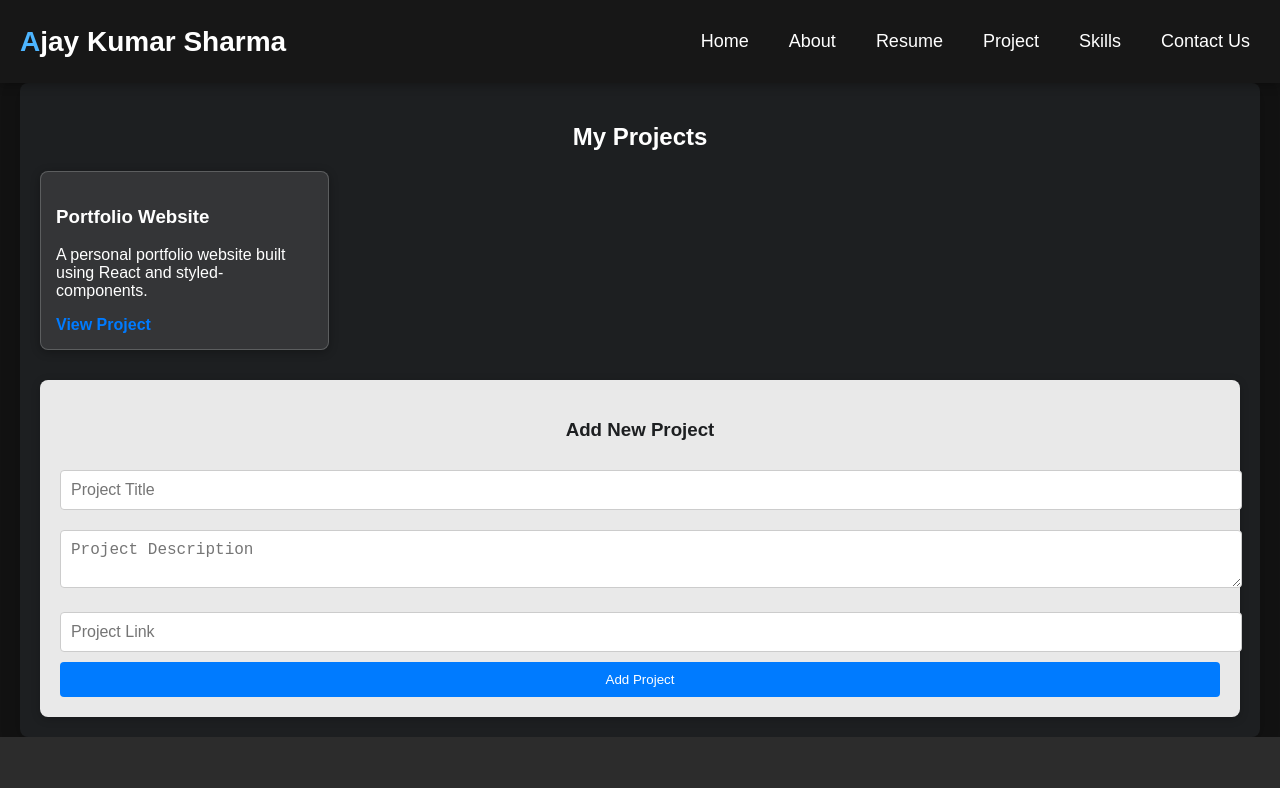
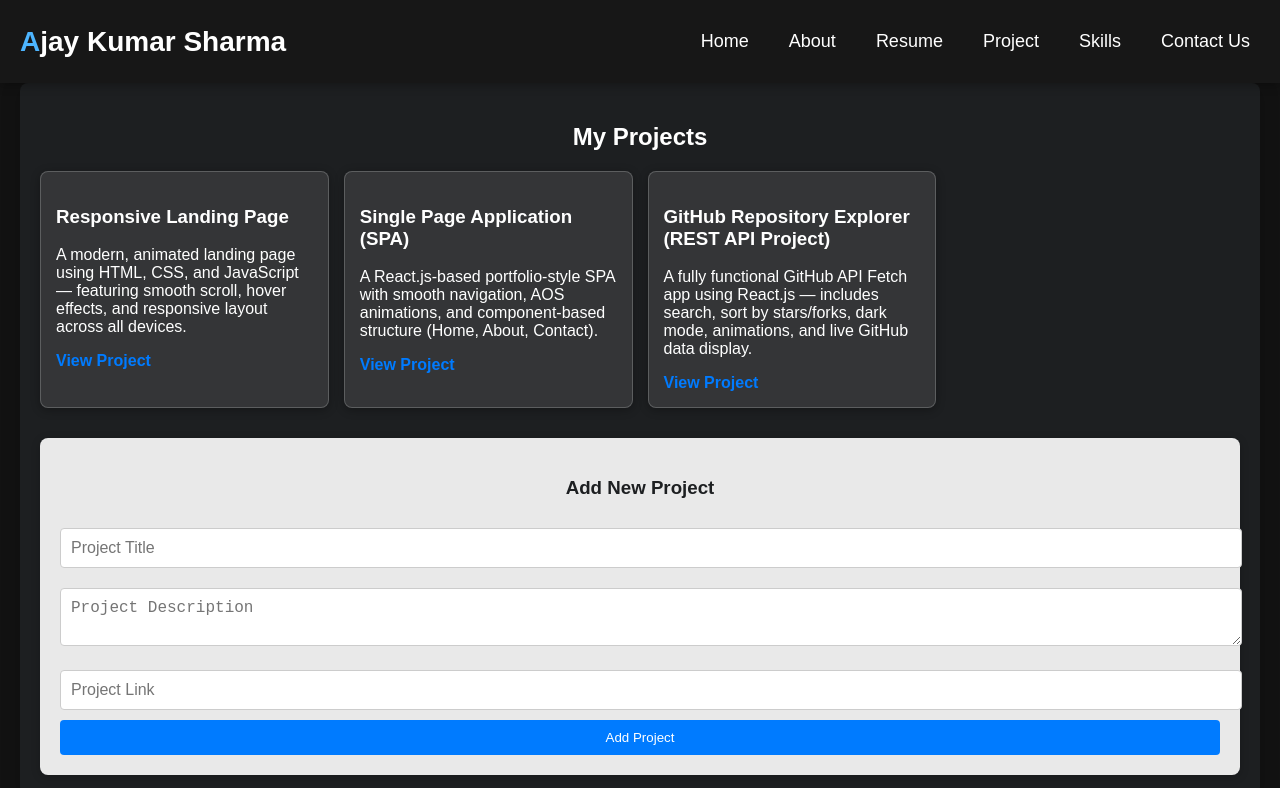
Before and after one commit to 7489-Ajay/my-portfolio, a React (Create React App) app: page /project in a window 1280 px wide. Shown: the top 788 px of the page. Built offline with nearby package versions, Linux system fonts and the light colour scheme.

Commit message:
Updated portfolio with new section

```diff
--- a/src/Pages/Project.js
+++ b/src/Pages/Project.js
@@ -5,10 +5,26 @@ const Project = () => {
     const [projects, setProjects] = useState([
         {
             id: 1,
-            title: 'Portfolio Website',
-            description: 'A personal portfolio website built using React and styled-components.',
-            link: 'https://github.com/yourusername/portfolio-website',
+            title: 'Responsive Landing Page',
+            description: 'A modern, animated landing page using HTML, CSS, and JavaScript — featuring smooth scroll, hover effects, and responsive layout across all devices.',
+            link: 'https://codvedalandingpage.netlify.app/',
         },
+
+        {
+            id: 1,
+            title: 'Single Page Application (SPA)',
+            description: 'A React.js-based portfolio-style SPA with smooth navigation, AOS animations, and component-based structure (Home, About, Contact).',
+            link: 'https://codvedaspa.netlify.app/',
+        },
+
+        {
+            id: 1,
+            title: 'GitHub Repository Explorer (REST API Project)',
+            description: 'A fully functional GitHub API Fetch app using React.js — includes search, sort by stars/forks, dark mode, animations, and live GitHub data display.',
+            link: 'https://githubapifetch.netlify.app/',
+        },
+
+
 
     ]);
 
```
